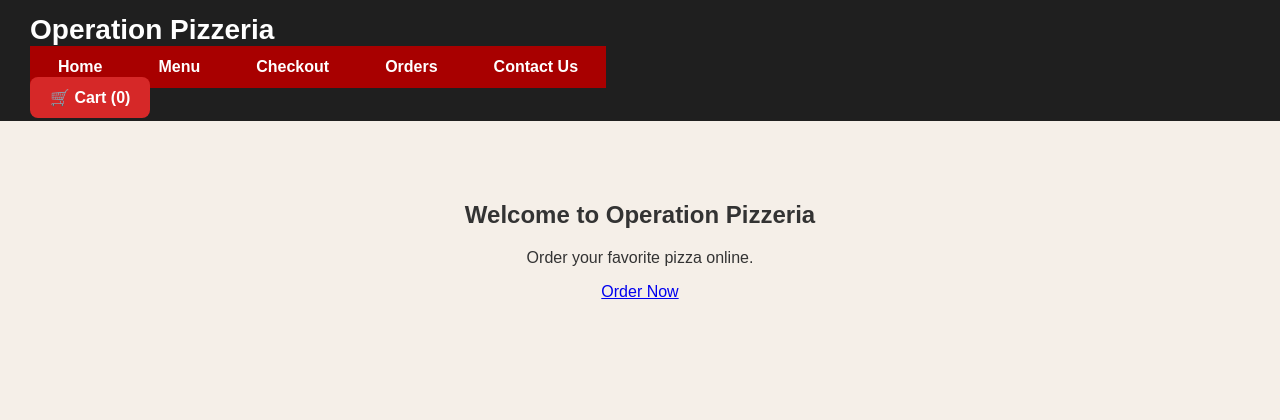
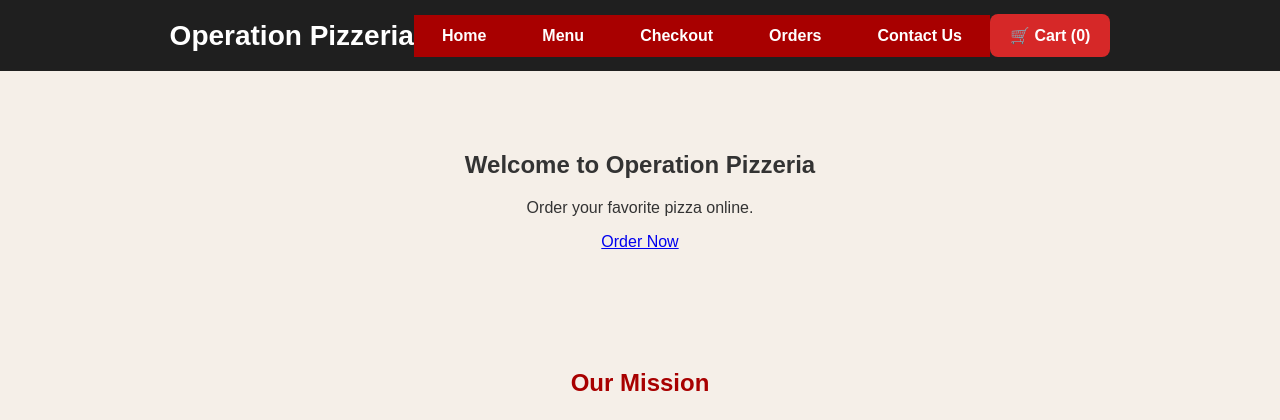
Before and after one commit to sktooyak/pizza-app, a Flask app: page / in a window 1280 px wide. Shown: the top 420 px of the page. Run offline with Flask 3, Linux system fonts and the light colour scheme.

Commit message:
Add styles for header container layout
Add header container layout styles for improved spacing.

```diff
--- a/static/style.css
+++ b/static/style.css
@@ -230,3 +230,14 @@ body {
     list-style: none;
     padding: 0;
 }
+/* ============================================================
+   HEADER CONTAINER LAYOUT
+   Centers header content and improves spacing
+   ============================================================ */
+.container {
+    max-width: 1200px;
+    margin: 0 auto;
+    display: flex;
+    justify-content: space-between;
+    align-items: center;
+}
```
